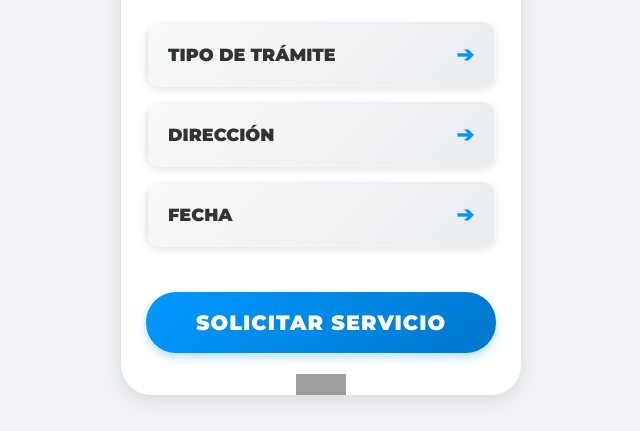
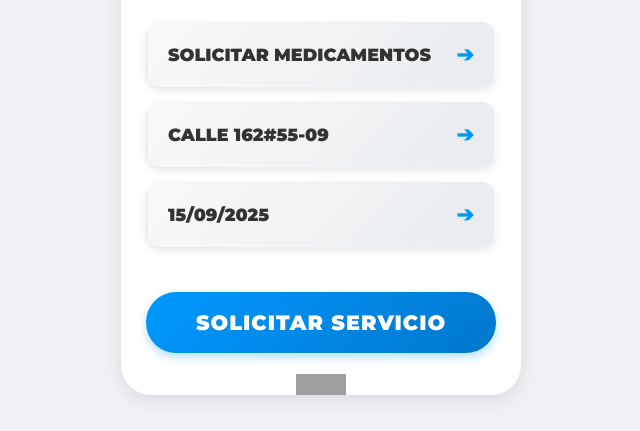
Before and after one commit to GerssonAguilera/app, a plain HTML site: page detalles.html in a window 1280 px wide. Shown: the part 355-786 px from the top of the page, without its empty margins (319-959 px from the left). Drawn offline with Linux system fonts and the light colour scheme; grey boxes are pictures that could not be loaded.

Commit message:
Update detalles.html

```diff
--- a/detalles.html
+++ b/detalles.html
@@ -194,21 +194,21 @@
             <h2>DETALLES DEL TRÁMITE</h2>
 
             <a href="#" class="detail-button">
-                <span>TIPO DE TRÁMITE</span>
+                <span>SOLICITAR MEDICAMENTOS</span>
                 <span class="arrow">➔</span>
             </a>
 
             <a href="#" class="detail-button">
-                <span>DIRECCIÓN</span>
+                <span>CALLE 162#55-09</span>
                 <span class="arrow">➔</span>
             </a>
 
             <a href="#" class="detail-button">
-                <span>FECHA</span>
+                <span>15/09/2025</span>
                 <span class="arrow">➔</span>
             </a>
 
-            <a href="operadores.html" class="btn-primary">SOLICITAR SERVICIO</a>
+            <a href="#" class="btn-primary">SOLICITAR SERVICIO</a>
 
             <div class="footer-support">
                 <img src="https://cdn-icons-png.flaticon.com/512/1006/1006555.png" alt="Soporte Técnico">
```
